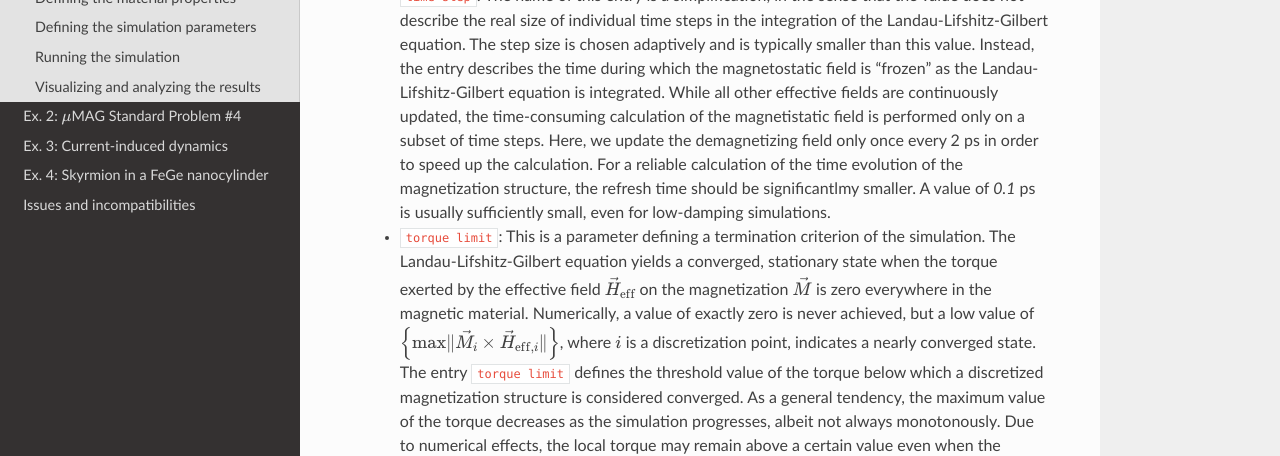
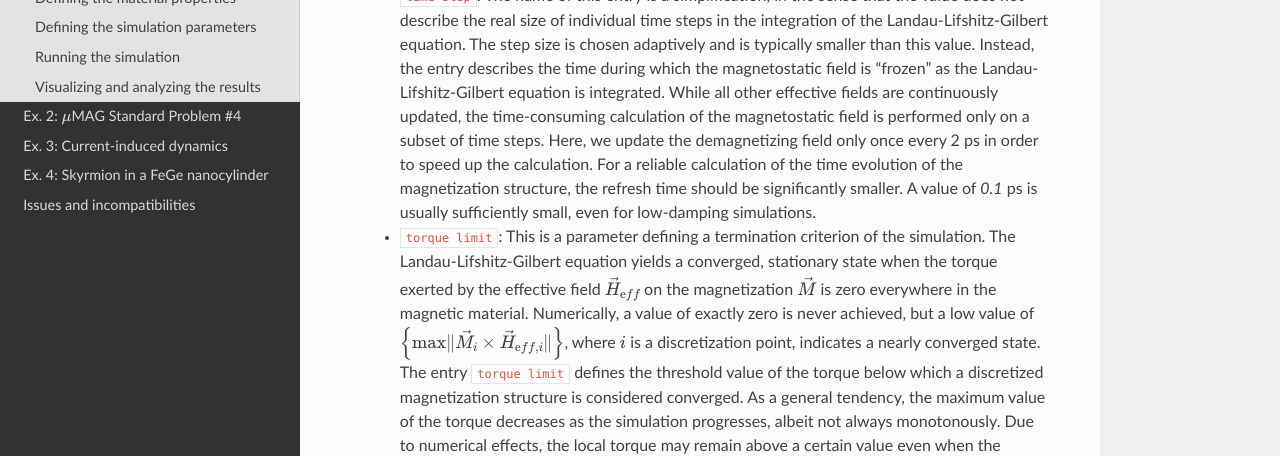
Before and after one commit to R-Hertel/tetmag, a Sphinx documentation site: the page built from doc/examples/example1.rst, in a window 1280 px wide and 900 px high, scrolled down 3567 px. Shown: the part 272-728 px from the top of the window. Built offline with Sphinx 7.4.7 and the Read the Docs theme 2.0.0, drawn with Linux system fonts in a browser that asks for light colours; some of the changed text lies outside the part shown.

Commit message:
Update example1.rst

```diff
--- a/doc/examples/example1.rst
+++ b/doc/examples/example1.rst
@@ -90,12 +90,12 @@
 
   - ``initial state``: Micromagnetic simulations are numerical initial-value problems. An initial configuration must be defined, from which the magnetization structure begins to evolve. By default, the initial configuration is a homogeneous magnetic structure aligned along the :math:`z` direction. In our simulation, we start from a fully randomized initial state. A number of keywords of the ``initial state`` entry are available to define a few basic initial configurations. These options will be described in a separate section.
 
-  - ``time step``: The name of this entry is a simplification, in the sense that the value does not describe the real size of individual time steps in the integration of the Landau-Lifshitz-Gilbert equation. The step size is chosen adaptively and is typically smaller than this value. Instead, the entry describes the time during which the magnetostatic field is "frozen" as the Landau-Lifshitz-Gilbert equation is integrated. While all other effective fields are continuously updated, the time-consuming calculation of the magnetistatic field is performed only on a subset of time steps. Here, we update the demagnetizing field only once every 2 ps in order to speed up the calculation. For a reliable calculation of the time evolution of the magnetization structure, the refresh time should be significantlmy smaller. A value of `0.1` ps  is usually sufficiently small, even for low-damping simulations.
+  - ``time step``: The name of this entry is a simplification, in the sense that the value does not describe the real size of individual time steps in the integration of the Landau-Lifshitz-Gilbert equation. The step size is chosen adaptively and is typically smaller than this value. Instead, the entry describes the time during which the magnetostatic field is "frozen" as the Landau-Lifshitz-Gilbert equation is integrated. While all other effective fields are continuously updated, the time-consuming calculation of the magnetostatic field is performed only on a subset of time steps. Here, we update the demagnetizing field only once every 2 ps in order to speed up the calculation. For a reliable calculation of the time evolution of the magnetization structure, the refresh time should be significantly smaller. A value of `0.1` ps  is usually sufficiently small, even for low-damping simulations.
 
 
 
-  - ``torque limit``: This is a parameter defining a termination criterion of the simulation.  The Landau-Lifshitz-Gilbert equation yields a converged, stationary state when the torque exerted by the effective field :math:`\vec{H}_\text{eff}` on the magnetization
-    :math:`\vec{M}` is zero everywhere in the magnetic material. Numerically, a value of exactly zero is never achieved, but a low value of :math:`\left\{\max\lVert\vec{M}_i\times\vec{H}_{\text{eff},i}\rVert\right\}`, where :math:`i` is a discretization point, indicates a nearly converged state. The entry ``torque limit`` defines the threshold value of the torque below which a discretized magnetization structure is considered converged. As a general tendency, the maximum value of the torque decreases as the simulation progresses, albeit not always monotonously. Due to numerical effects, the local torque may remain above a certain value even when the magnetic structure is converged and the system's energy remains constant. Therefore, the ``torque limit`` criterion will fail if a too small value is chosen. The choice of the threshold value may depend on the material parameters and on the entry of ``time step``. In practice, ``torque limit`` values between `1.e-4` and `1.e-3` have proven useful.
+  - ``torque limit``: This is a parameter defining a termination criterion of the simulation.  The Landau-Lifshitz-Gilbert equation yields a converged, stationary state when the torque exerted by the effective field :math:`\vec{H}_{\text eff}` on the magnetization
+    :math:`\vec{M}` is zero everywhere in the magnetic material. Numerically, a value of exactly zero is never achieved, but a low value of :math:`\left\{\max\lVert\vec{M}_i\times\vec{H}_{{\text eff},i}\rVert\right\}`, where :math:`i` is a discretization point, indicates a nearly converged state. The entry ``torque limit`` defines the threshold value of the torque below which a discretized magnetization structure is considered converged. As a general tendency, the maximum value of the torque decreases as the simulation progresses, albeit not always monotonously. Due to numerical effects, the local torque may remain above a certain value even when the magnetic structure is converged and the system's energy remains constant. Therefore, the ``torque limit`` criterion will fail if a too small value is chosen. The choice of the threshold value may depend on the material parameters and on the entry of ``time step``. In practice, ``torque limit`` values between `1.e-4` and `1.e-3` have proven useful.
 
 
   - ``duration``: As described in the previous point, the termination criterion based on the local torque is not always reliable. In some cases, a simulation may continue indefinitely if it is not explicitly stopped. The value of ``duration`` imposes a hard limit on the simulation time, thereby acting as configuration-independent termination criterion. The simulation will end when the physical time in ps described by this value is reached. In our case, the simulation stops after 5 ns if, by then, the ``torque limit`` criterion has not yet been reached.
```
